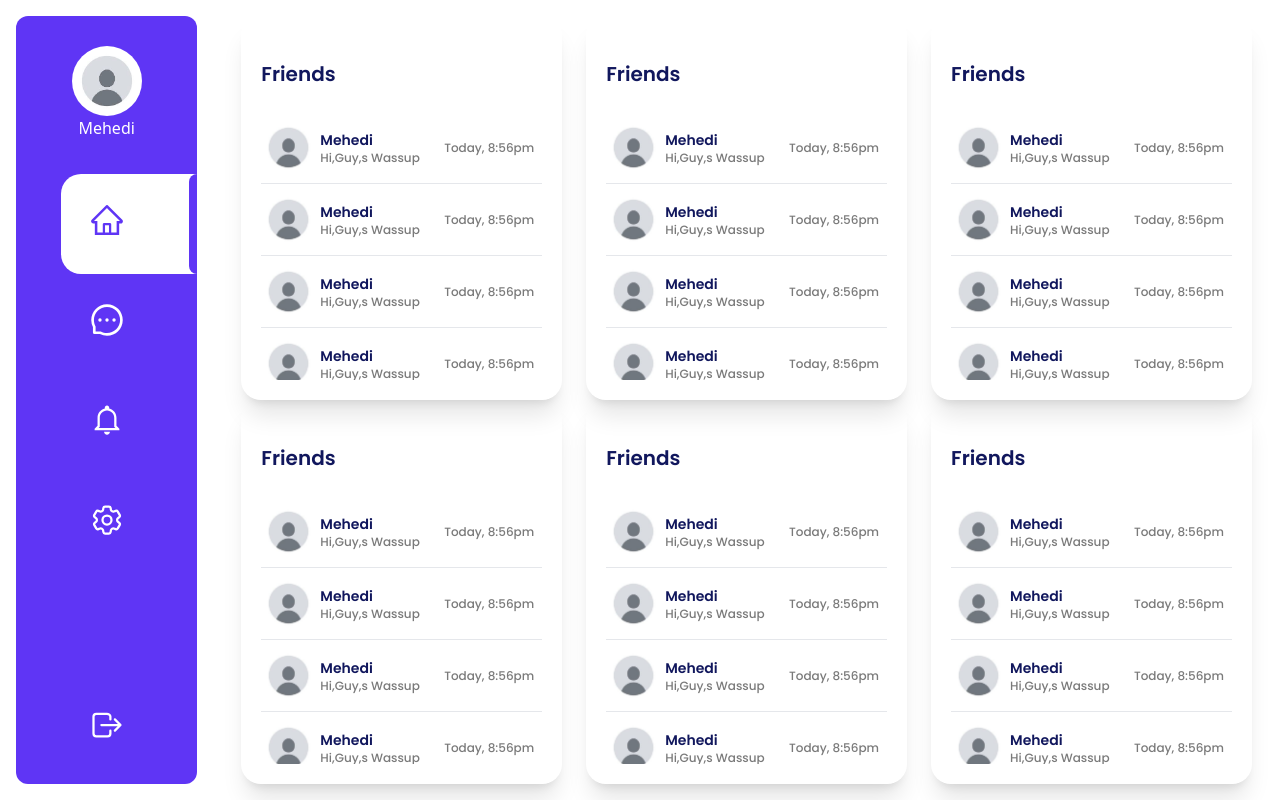
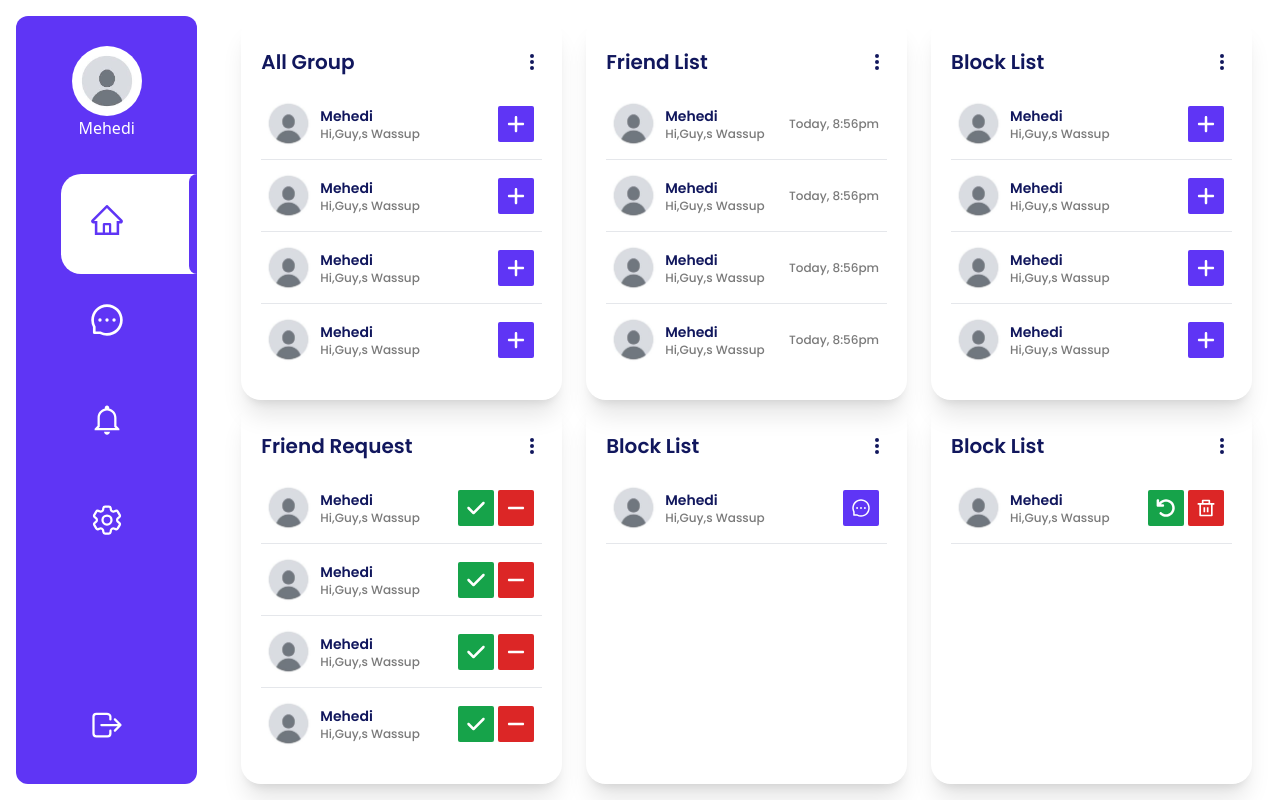
Before and after one commit to mollameehedi/kothako, a React (Vite) app: page / in a window 1280 px wide. Built offline with nearby package versions, Linux system fonts and the light colour scheme.

Commit message:
home page design complete

```diff
--- /dev/null
+++ b/src/Components/Blocks.jsx
@@ -0,0 +1,35 @@
+import React from 'react'
+import UserItem from '../Utils/UserItem'
+import Card from '../Utils/Card'
+import Avater from '../assets/avater.jpg'
+import { FaArrowRotateLeft } from "react-icons/fa6";
+import { RiDeleteBinLine } from "react-icons/ri";
+import Button from '../Utils/Button';
+import CardHeader from '../Utils/CardHeader';
+import CardBody from '../Utils/Cardbody';
+import { HiDotsVertical } from "react-icons/hi";
+
+const Blocks = () => {
+    let handleClick = (e) =>{
+        console.log(e);
+    }
+  return (
+    <>
+    <Card>
+    <CardHeader title="Block List">
+            <Button><HiDotsVertical/></Button>
+    </CardHeader>
+    <CardBody className='h-5/6 overflow-y-scroll custom-scrollbar'>
+        <UserItem  src={Avater}>
+            <ul className='flex gap-1'>
+                <li> <Button handleClick={()=>handleClick(20)} className='btn-success'><FaArrowRotateLeft /></Button> </li>
+                <li> <Button handleClick={()=>handleClick(20)} className='btn-danger'><RiDeleteBinLine/></Button> </li>
+            </ul>
+        </UserItem>
+        </CardBody>
+    </Card>
+    </>
+  )
+}
+
+export default Blocks
--- /dev/null
+++ b/src/Components/FriendRequest.jsx
@@ -0,0 +1,58 @@
+import React from 'react'
+import UserItem from '../Utils/UserItem'
+import Card from '../Utils/Card'
+import Avater from '../assets/avater.jpg'
+import { FaCheck,FaMinus } from "react-icons/fa6";
+import Button from '../Utils/Button';
+import CardHeader from '../Utils/CardHeader';
+import CardBody from '../Utils/Cardbody';
+import { HiDotsVertical } from "react-icons/hi";
+
+const FriendRequest = () => {
+    let handleClick = (e) =>{
+        console.log(e);
+    }
+  return (
+    <>
+    <Card>
+    <CardHeader title="Friend Request" >
+            <Button><HiDotsVertical/></Button>
+    </CardHeader>
+    <CardBody  className='h-5/6 overflow-y-scroll custom-scrollbar'>
+    <UserItem  src={Avater}>
+            <ul className='flex gap-1'>
+                <li> <Button handleClick={()=>handleClick(20)} className='btn-success'><FaCheck/></Button> </li>
+                <li> <Button handleClick={()=>handleClick(20)} className='btn-danger'><FaMinus/></Button> </li>
+            </ul>
+        </UserItem>
+        <UserItem  src={Avater}>
+            <ul className='flex gap-1'>
+                <li> <Button handleClick={()=>handleClick(20)} className='btn-success'><FaCheck/></Button> </li>
+                <li> <Button handleClick={()=>handleClick(20)} className='btn-danger'><FaMinus/></Button> </li>
+            </ul>
+        </UserItem>
+        <UserItem  src={Avater}>
+            <ul className='flex gap-1'>
+                <li> <Button handleClick={()=>handleClick(20)} className='btn-success'><FaCheck/></Button> </li>
+                <li> <Button handleClick={()=>handleClick(20)} className='btn-danger'><FaMinus/></Button> </li>
+            </ul>
+        </UserItem>
+        <UserItem  src={Avater}>
+            <ul className='flex gap-1'>
+                <li> <Button handleClick={()=>handleClick(20)} className='btn-success'><FaCheck/></Button> </li>
+                <li> <Button handleClick={()=>handleClick(20)} className='btn-danger'><FaMinus/></Button> </li>
+            </ul>
+        </UserItem>
+        <UserItem  src={Avater}>
+            <ul className='flex gap-1'>
+                <li> <Button handleClick={()=>handleClick(20)} className='btn-success'><FaCheck/></Button> </li>
+                <li> <Button handleClick={()=>handleClick(20)} className='btn-danger'><FaMinus/></Button> </li>
+            </ul>
+        </UserItem>
+    </CardBody>
+    </Card>
+    </>
+  )
+}
+
+export default FriendRequest
--- a/src/Components/Friends.jsx
+++ b/src/Components/Friends.jsx
@@ -3,12 +3,19 @@ import UserItem from '../Utils/UserItem'
 import Card from '../Utils/Card'
 import Avater from '../assets/avater.jpg'
 import Text from '../Utils/Text'
+import Button from '../Utils/Button';
+import CardHeader from '../Utils/CardHeader';
+import CardBody from '../Utils/Cardbody';
+import { HiDotsVertical } from "react-icons/hi";
 
 const Friends = () => {
   return (
-    <>
-    <Card title="Friends" className='h-5/6 overflow-y-scroll custom-scrollbar'>
-        <UserItem  src={Avater}>
+    <Card>
+    <CardHeader title="Friend List">
+            <Button><HiDotsVertical/></Button>
+    </CardHeader>
+    <CardBody className='h-5/6 overflow-y-scroll custom-scrollbar'>
+    <UserItem  src={Avater}>
             <Text text="Today, 8:56pm" className="text-xs text-[#4D4D4DBF] font-medium font-poppins text-right"/>
         </UserItem>
         <UserItem src={Avater}>
@@ -23,8 +30,8 @@ const Friends = () => {
         <UserItem src={Avater}>
             <Text text="Today, 8:56pm" className="text-xs text-[#4D4D4DBF] font-medium font-poppins text-right"/>
         </UserItem>
+        </CardBody>
     </Card>
-    </>
   )
 }
 
--- /dev/null
+++ b/src/Components/Groups.jsx
@@ -0,0 +1,50 @@
+import React from 'react'
+import UserItem from '../Utils/UserItem'
+import Card from '../Utils/Card'
+import Avater from '../assets/avater.jpg'
+import { FaPlus } from "react-icons/fa6";
+import Button from '../Utils/Button';
+import CardHeader from '../Utils/CardHeader';
+import CardBody from '../Utils/Cardbody';
+import { HiDotsVertical } from "react-icons/hi";
+
+
+const Groups = () => {
+    let handleClick = (e) =>{
+        console.log(e);
+    }
+  return (
+    <>
+    <Card>
+        <CardHeader  title="All Group">
+            <Button><HiDotsVertical/></Button>
+        </CardHeader>
+        <CardBody  className='h-5/6 overflow-y-scroll custom-scrollbar'>
+        <UserItem  src={Avater}>
+           <Button handleClick={()=>handleClick(20)} className='btn-primary'><FaPlus/></Button>
+        </UserItem>
+        <UserItem  src={Avater}>
+           <Button handleClick={()=>handleClick(20)} className='btn-primary'><FaPlus/></Button>
+        </UserItem>
+        <UserItem  src={Avater}>
+           <Button handleClick={()=>handleClick(20)} className='btn-primary'><FaPlus/></Button>
+        </UserItem>
+        <UserItem  src={Avater}>
+           <Button handleClick={()=>handleClick(20)} className='btn-primary'><FaPlus/></Button>
+        </UserItem>
+        <UserItem  src={Avater}>
+           <Button handleClick={()=>handleClick(20)} className='btn-primary'><FaPlus/></Button>
+        </UserItem>
+        <UserItem  src={Avater}>
+           <Button handleClick={()=>handleClick(20)} className='btn-primary'><FaPlus/></Button>
+        </UserItem>
+        <UserItem  src={Avater}>
+           <Button handleClick={()=>handleClick(20)} className='btn-primary'><FaPlus/></Button>
+        </UserItem>
+        </CardBody>
+    </Card>
+    </>
+  )
+}
+
+export default Groups
--- /dev/null
+++ b/src/Components/MyGroup.jsx
@@ -0,0 +1,31 @@
+import React from 'react'
+import UserItem from '../Utils/UserItem'
+import Card from '../Utils/Card'
+import Avater from '../assets/avater.jpg'
+import { AiOutlineMessage } from 'react-icons/ai';
+import Button from '../Utils/Button';
+import CardHeader from '../Utils/CardHeader';
+import CardBody from '../Utils/Cardbody';
+import { HiDotsVertical } from "react-icons/hi";
+
+const MyGroups = () => {
+    let handleClick = (e) =>{
+        console.log(e);
+    }
+  return (
+    <>
+    <Card>
+    <CardHeader title="Block List">
+            <Button><HiDotsVertical/></Button>
+    </CardHeader>
+       <CardBody  className='h-5/6 overflow-y-scroll custom-scrollbar'>
+       <UserItem  src={Avater}>
+           <Button handleClick={()=>handleClick(20)} className='btn-primary'><AiOutlineMessage/></Button>
+        </UserItem>
+       </CardBody>
+    </Card>
+    </>
+  )
+}
+
+export default MyGroups
--- /dev/null
+++ b/src/Components/Users.jsx
@@ -0,0 +1,49 @@
+import React from 'react'
+import UserItem from '../Utils/UserItem'
+import Card from '../Utils/Card'
+import Avater from '../assets/avater.jpg'
+import { FaPlus } from "react-icons/fa6";
+import Button from '../Utils/Button';
+import CardHeader from '../Utils/CardHeader';
+import CardBody from '../Utils/Cardbody';
+import { HiDotsVertical } from "react-icons/hi";
+
+const Users = () => {
+    let handleClick = (e) =>{
+        console.log(e);
+    }
+  return (
+    <>
+    <Card>
+    <CardHeader title="Block List">
+            <Button><HiDotsVertical/></Button>
+    </CardHeader>
+        <CardBody className='h-5/6 overflow-y-scroll custom-scrollbar'>
+        <UserItem  src={Avater}>
+           <Button handleClick={()=>handleClick(20)} className='btn-primary'><FaPlus/></Button>
+        </UserItem>
+        <UserItem  src={Avater}>
+           <Button handleClick={()=>handleClick(20)} className='btn-primary'><FaPlus/></Button>
+        </UserItem>
+        <UserItem  src={Avater}>
+           <Button handleClick={()=>handleClick(20)} className='btn-primary'><FaPlus/></Button>
+        </UserItem>
+        <UserItem  src={Avater}>
+           <Button handleClick={()=>handleClick(20)} className='btn-primary'><FaPlus/></Button>
+        </UserItem>
+        <UserItem  src={Avater}>
+           <Button handleClick={()=>handleClick(20)} className='btn-primary'><FaPlus/></Button>
+        </UserItem>
+        <UserItem  src={Avater}>
+           <Button handleClick={()=>handleClick(20)} className='btn-primary'><FaPlus/></Button>
+        </UserItem>
+        <UserItem  src={Avater}>
+           <Button handleClick={()=>handleClick(20)} className='btn-primary'><FaPlus/></Button>
+        </UserItem>
+        </CardBody>
+    </Card>
+    </>
+  )
+}
+
+export default Users
--- a/src/Pages/Home.jsx
+++ b/src/Pages/Home.jsx
@@ -1,26 +1,32 @@
 import React from 'react'
 import Friends from '../Components/Friends'
+import Users from '../Components/Users'
+import FriendRequest from '../Components/FriendRequest'
+import Blocks from '../Components/Blocks'
+import Groups from '../Components/Groups'
+import MyGroups from '../Components/MyGroup'
+
 
 const Home = () => {
   return (
     <div className='flex flex-wrap h-full p-4 justify-around'>
       <div className='w-4/12  h-3/6 px-3'>
-      <Friends/>
+      <Groups/>
       </div>
       <div className='w-4/12  h-3/6  px-3'>
       <Friends/>
       </div>
       <div className='w-4/12  h-3/6  px-3'>
-      <Friends/>
+     <Users/>
       </div>
       <div className='w-4/12  h-3/6  px-3'>
-      <Friends/>
+      <FriendRequest/>
       </div>
       <div className='w-4/12  h-3/6  px-3'>
-      <Friends/>
+      <MyGroups/>
       </div>
       <div className='w-4/12  h-3/6  px-3'>
-      <Friends/>
+      <Blocks/>
       </div>
     </div>
   )
--- /dev/null
+++ b/src/Utils/Button.jsx
@@ -0,0 +1,9 @@
+import React from 'react'
+
+const Button = ({type,className,handleClick,children}) => {
+  return (
+    <button type={type} className={className} onClick={handleClick}>{children}</button>
+  )
+}
+
+export default Button
--- a/src/Utils/Card.jsx
+++ b/src/Utils/Card.jsx
@@ -1,13 +1,10 @@
 import React from 'react'
 
 
-const Card = ({title,children,className}) => {
+const Card = ({children}) => {
   return (
     <div className='rounded-[20px] shadow-xl p-5 h-full flex flex-col'>
-        <h3 className='py-6 text-xl text-secondary font- font-poppins font-semibold'>{title}</h3>
-        <div  className={className}>
            {children}
-        </div>
     </div>
   )
 }
--- /dev/null
+++ b/src/Utils/CardBody.jsx
@@ -0,0 +1,14 @@
+import React from 'react'
+
+
+const CardBody = ({children,className}) => {
+  return (
+    <div className={className}>
+           {children}
+    </div>
+  )
+}
+
+export default CardBody
+
+// box-shadow: 0px 4px 4px 0px #00000040;
--- /dev/null
+++ b/src/Utils/CardHeader.jsx
@@ -0,0 +1,12 @@
+import React from 'react'
+
+const CardHeader = ({title,className,children}) => {
+  return (
+    <div className='py-3 text-xl text-secondary font- font-poppins font-semibold flex justify-between'>
+         <h3 className={className}>{title}</h3>
+         {children}
+    </div>
+  )
+}
+
+export default CardHeader
--- a/src/index.css
+++ b/src/index.css
@@ -18,9 +18,26 @@
     background-color: #55555586; /* Change thumb color on hover */
 }
 
+
+/* common class start here */
+.btn-primary{
+    @apply text-xl font-poppins font-semibold text-white bg-primary p-2 rounded-sm;
+}
+.btn-success{
+    @apply text-xl font-poppins font-semibold text-white bg-green-600 p-2 rounded-sm;
+}
+.btn-danger{
+    @apply text-xl font-poppins font-semibold text-white bg-red-600  p-2 rounded-sm;
+}
+
+/* common class end here */
+
+/* sidebar class start here */
 .sidebar-item {
     @apply  text-4xl py-8 w-full inline-block relative flex justify-center text-white ;
   }
 .sidebar-item.active {
     @apply  text-primary  after:absolute after:content-[""] after:right-0 after:top-1 after:h-full after:w-3/4 after:bg-white after:rounded-l-[20px]  before:absolute before:content-[""] before:right-0 before:top-1 before:h-full before:w-[8px] before:bg-primary before:rounded-l-[20px] before:z-30;
   }
+
+  /* sidebar class end here */
```
